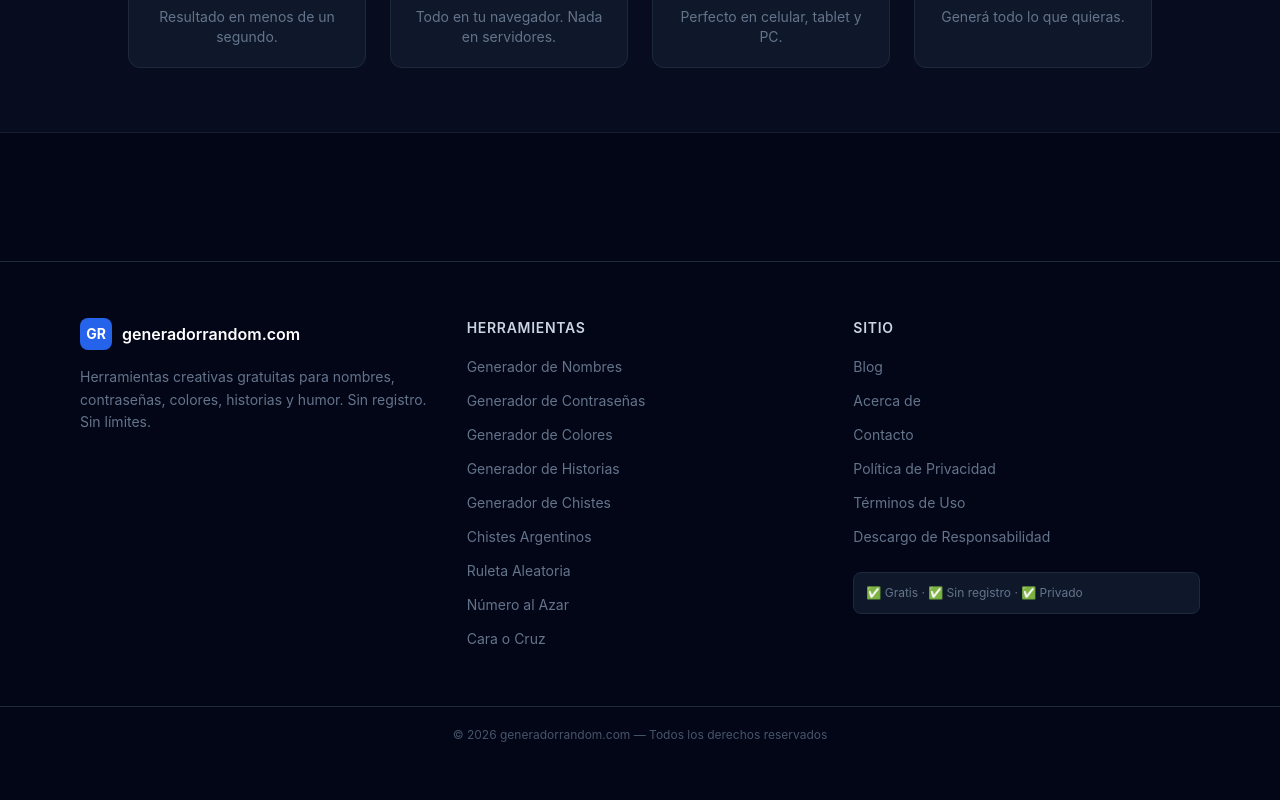
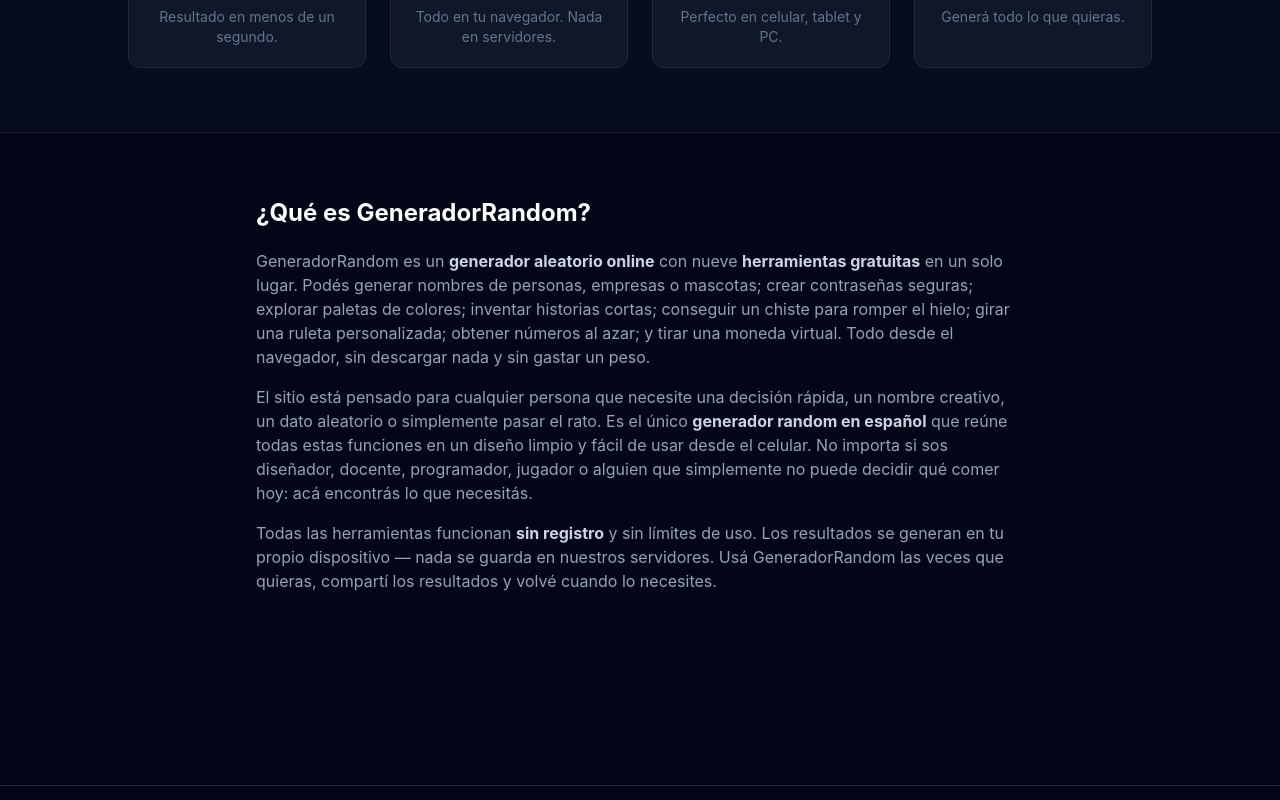
Before and after one commit to felucasaux06-ai/generador-random, a Next.js app: page / in a window 1280 px wide. Shown: the part 1680-2480 px from the top of the page. Before the commit the page ends 2443 px from the top, so only its background shows below. Built offline with nearby package versions, Linux system fonts and the light colour scheme; no server answers.

Commit message:
feat: agrega seccion SEO en home - que es GeneradorRandom

```diff
--- a/app/page.tsx
+++ b/app/page.tsx
@@ -213,6 +213,26 @@
         </div>
       </section>
 
+      {/* Contenido SEO */}
+      <section className="py-10 md:py-16 px-4">
+        <div className="max-w-3xl mx-auto">
+          <h2 className="text-xl md:text-2xl font-bold text-white mb-5">¿Qué es GeneradorRandom?</h2>
+          <div className="text-slate-400 text-sm md:text-base leading-relaxed space-y-4">
+            <p>
+              GeneradorRandom es un <strong className="text-slate-300">generador aleatorio online</strong> con nueve{' '}
+              <strong className="text-slate-300">herramientas gratuitas</strong> en un solo lugar. Podés generar nombres de personas, empresas o mascotas; crear contraseñas seguras; explorar paletas de colores; inventar historias cortas; conseguir un chiste para romper el hielo; girar una ruleta personalizada; obtener números al azar; y tirar una moneda virtual. Todo desde el navegador, sin descargar nada y sin gastar un peso.
+            </p>
+            <p>
+              El sitio está pensado para cualquier persona que necesite una decisión rápida, un nombre creativo, un dato aleatorio o simplemente pasar el rato. Es el único{' '}
+              <strong className="text-slate-300">generador random en español</strong> que reúne todas estas funciones en un diseño limpio y fácil de usar desde el celular. No importa si sos diseñador, docente, programador, jugador o alguien que simplemente no puede decidir qué comer hoy: acá encontrás lo que necesitás.
+            </p>
+            <p>
+              Todas las herramientas funcionan <strong className="text-slate-300">sin registro</strong> y sin límites de uso. Los resultados se generan en tu propio dispositivo — nada se guarda en nuestros servidores. Usá GeneradorRandom las veces que quieras, compartí los resultados y volvé cuando lo necesites.
+            </p>
+          </div>
+        </div>
+      </section>
+
       {/* Ad inferior */}
       <div className="max-w-4xl mx-auto px-4 ad-wrapper">
         <AdBlock slot="0987654321" />
```
